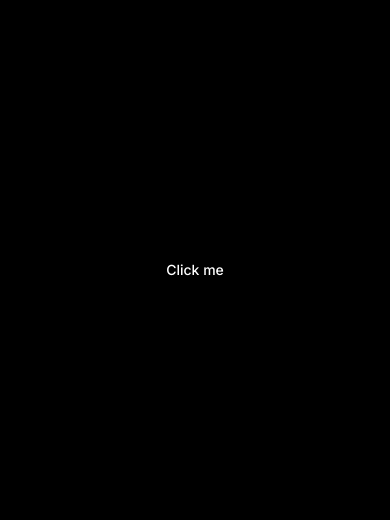
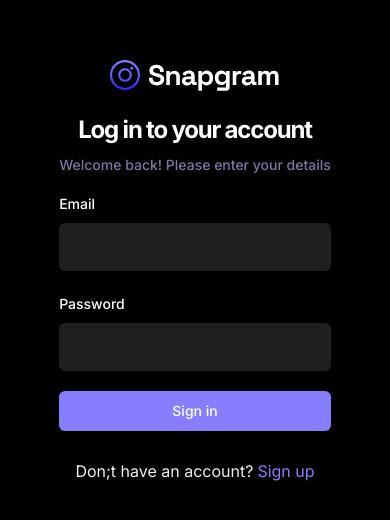
Before and after one commit to BinBin2905/snapgram, a React (Vite) app: page /sign-in in a window 390 px wide. Shown: the part 152-672 px from the top of the page. Built offline with nearby package versions, Linux system fonts and the light colour scheme; no server answers.

Commit message:
Completed TanStack Query

```diff
--- a/package.json
+++ b/package.json
@@ -14,7 +14,9 @@
     "@radix-ui/react-label": "^2.0.2",
     "@radix-ui/react-slot": "^1.0.2",
     "@radix-ui/react-toast": "^1.1.5",
-    "appwrite": "^14.0.0",
+    "@tanstack/react-query": "^5.29.0",
+    "@types/react-query": "^1.2.9",
+    "appwrite": "^13.0.2",
     "class-variance-authority": "^0.7.0",
     "clsx": "^2.1.0",
     "dotenv": "^16.4.5",
@@ -22,6 +24,7 @@
     "react": "^18.2.0",
     "react-dom": "^18.2.0",
     "react-hook-form": "^7.51.2",
+    "react-query": "^3.39.3",
     "react-router-dom": "^6.22.3",
     "tailwind-merge": "^2.2.2",
     "tailwindcss-animate": "^1.0.7",
--- a/src/Types/index.ts
+++ b/src/Types/index.ts
@@ -1,3 +1,12 @@
+export type IContextType = {
+  user: IUser;
+  isLoading: boolean;
+  setUser: React.Dispatch<React.SetStateAction<IUser>>;
+  isAuthenticated: boolean;
+  setIsAuthenticated: React.Dispatch<React.SetStateAction<boolean>>;
+  checkAuthUser: () => Promise<boolean>;
+};
+
 export type INavLink = {
   imgURL: string;
   route: string;
--- a/src/_auth/AuthLayout.tsx
+++ b/src/_auth/AuthLayout.tsx
@@ -12,7 +12,10 @@ const AuthLayout = () => {
           <section className="flex flex-1 justify-center items-center flex-col py-10">
             <Outlet />
           </section>
-          <img />
+          <img
+            src="/public/assets/images/side-img.svg"
+            className="hidden xl:block h-screen w-1/2 object-cover bg-no-repeat"
+          />
         </>
       )}
     </>
--- a/src/_auth/forms/SigninForm.tsx
+++ b/src/_auth/forms/SigninForm.tsx
@@ -1,10 +1,128 @@
+import { zodResolver } from "@hookform/resolvers/zod";
+import { useForm } from "react-hook-form";
 import { Button } from "@/components/ui/button";
+import {
+  Form,
+  FormControl,
+  FormField,
+  FormItem,
+  FormLabel,
+  FormMessage,
+} from "@/components/ui/form";
+import { Input } from "@/components/ui/input";
+import { SigninValidation } from "@/lib/validation";
+import { z } from "zod";
+import Loader from "@/components/shared/Loader";
+import { Link, useNavigate } from "react-router-dom";
+import { useToast } from "@/components/ui/use-toast";
+
+import { useSignInAccount } from "@/lib/react-query/queriesAndMutations";
+import { useUserContext } from "@/context/AuthContext";
 
 const SigninForm = () => {
+  const { toast } = useToast();
+  const { checkAuthUser, isLoading: isUserLoading } = useUserContext();
+  const navigate = useNavigate();
+
+  const { mutateAsync: signInAccount } = useSignInAccount();
+
+  // 1. Define your form.
+  const form = useForm<z.infer<typeof SigninValidation>>({
+    resolver: zodResolver(SigninValidation),
+    defaultValues: {
+      email: "",
+      password: "",
+    },
+  });
+
+  // 2. Define a submit handler.
+  async function onSubmit(values: z.infer<typeof SigninValidation>) {
+    const session = await signInAccount({
+      email: values.email,
+      password: values.password,
+    });
+
+    if (!session) {
+      return toast({ title: "Sign in failed. Please try again." });
+    }
+    console.log("session:", session);
+    const isLoggedIn = await checkAuthUser();
+
+    if (isLoggedIn) {
+      form.reset();
+      navigate("/");
+    } else {
+      return toast({ title: "Sign up failed. Please try again!" });
+    }
+  }
+
   return (
-    <div>
-      <Button>Click me</Button>
-    </div>
+    <Form {...form}>
+      <div className="sm:w-420 flex-center flex-col">
+        <img src="/assets/images/logo.svg" alt="logo" />
+
+        <h2 className="h3-bold md:h2-bold pt-5 sm:pt12">
+          Log in to your account
+        </h2>
+        <p className="text-light-3 small-medium md:base-regular mt-2">
+          Welcome back! Please enter your details
+        </p>
+
+        <form
+          onSubmit={form.handleSubmit(onSubmit)}
+          className="flex flex-col gap-5 w-full mt-4"
+        >
+          <FormField
+            control={form.control}
+            name="email"
+            render={({ field }) => (
+              <FormItem>
+                <FormLabel>Email</FormLabel>
+                <FormControl>
+                  <Input type="email" className="shad-input" {...field} />
+                </FormControl>
+
+                <FormMessage />
+              </FormItem>
+            )}
+          />
+
+          <FormField
+            control={form.control}
+            name="password"
+            render={({ field }) => (
+              <FormItem>
+                <FormLabel>Password</FormLabel>
+                <FormControl>
+                  <Input type="password" className="shad-input" {...field} />
+                </FormControl>
+
+                <FormMessage />
+              </FormItem>
+            )}
+          />
+
+          <Button type="submit" className="shad-button_primary">
+            {isUserLoading ? (
+              <div className="flex-center gap-2 ">
+                <Loader /> Loading...
+              </div>
+            ) : (
+              "Sign in"
+            )}
+          </Button>
+          <p className="text-small-regular text-light-2 text-center mt-2">
+            Don;t have an account?
+            <Link
+              to="/sign-up"
+              className="text-primary-500 text-small-semibold ml-1"
+            >
+              Sign up
+            </Link>
+          </p>
+        </form>
+      </div>
+    </Form>
   );
 };
 
--- a/src/_auth/forms/SignupForm.tsx
+++ b/src/_auth/forms/SignupForm.tsx
@@ -13,13 +13,25 @@ import { Input } from "@/components/ui/input";
 import { SignupValidation } from "@/lib/validation";
 import { z } from "zod";
 import Loader from "@/components/shared/Loader";
-import { Link } from "react-router-dom";
+import { Link, useNavigate } from "react-router-dom";
 import { useToast } from "@/components/ui/use-toast";
-import { createUserAccount } from "@/lib/appwrite/api";
+
+import {
+  useCreateUserAccount,
+  useSignInAccount,
+} from "@/lib/react-query/queriesAndMutations";
+import { useUserContext } from "@/context/AuthContext";
 
 const SignupForm = () => {
   const { toast } = useToast();
-  const isLoading = false;
+  const { checkAuthUser, isLoading: isUserLoading } = useUserContext();
+  const navigate = useNavigate();
+
+  const { mutateAsync: createUserAccount, isPending: isCreatingAccount } =
+    useCreateUserAccount();
+
+  const { mutateAsync: signInAccount, isPending: isSigningIn } =
+    useSignInAccount();
 
   // 1. Define your form.
   const form = useForm<z.infer<typeof SignupValidation>>({
@@ -43,7 +55,23 @@ const SignupForm = () => {
       });
     }
 
-    // const session = await signInAccount();
+    const session = await signInAccount({
+      email: values.email,
+      password: values.password,
+    });
+
+    if (!session) {
+      return toast({ title: "Sign in failed. Please try again." });
+    }
+    console.log("session:", session);
+    const isLoggedIn = await checkAuthUser();
+
+    if (isLoggedIn) {
+      form.reset();
+      navigate("/");
+    } else {
+      return toast({ title: "Sign up failed. Please try again!" });
+    }
   }
 
   return (
@@ -123,7 +151,7 @@ const SignupForm = () => {
           />
 
           <Button type="submit" className="shad-button_primary">
-            {isLoading ? (
+            {isCreatingAccount ? (
               <div className="flex-center gap-2 ">
                 <Loader /> Loading...
               </div>
--- /dev/null
+++ b/src/context/AuthContext.tsx
@@ -0,0 +1,82 @@
+import { IContextType, IUser } from "@/Types";
+import { getCurrentUser } from "@/lib/appwrite/api";
+import { createContext, useContext, useEffect, useState } from "react";
+import { useNavigate } from "react-router-dom";
+
+export const INITIAL_USER = {
+  id: "",
+  name: "",
+  username: "",
+  email: "",
+  imageUrl: "",
+  bio: "",
+};
+
+const INITIAL_STATE = {
+  user: INITIAL_USER,
+  isLoading: false,
+  isAuthenticated: false,
+  setUser: () => {},
+  setIsAuthenticated: () => {},
+  checkAuthUser: async () => false as boolean,
+};
+
+const AuthContext = createContext<IContextType>(INITIAL_STATE);
+
+const AuthProvider = ({ children }: { children: React.ReactNode }) => {
+  const [user, setUser] = useState<IUser>(INITIAL_USER);
+  const [isLoading, setIsLoading] = useState(false);
+  const [isAuthenticated, setIsAuthenticated] = useState(false);
+  const navigate = useNavigate();
+
+  const checkAuthUser = async () => {
+    try {
+      const currentAccount = await getCurrentUser();
+
+      if (currentAccount) {
+        setUser({
+          id: currentAccount.$id,
+          name: currentAccount.name,
+          username: currentAccount.username,
+          email: currentAccount.email,
+          imageUrl: currentAccount.imageUrl,
+          bio: currentAccount.bio,
+        });
+        setIsAuthenticated(true);
+        return true;
+      }
+      return false;
+    } catch (error) {
+      console.log(error);
+      return false;
+    } finally {
+      setIsLoading(false);
+    }
+  };
+
+  useEffect(() => {
+    if (
+      localStorage.getItem("cookieFallback") === "[]" ||
+      localStorage.getItem("cookieFallback") === null
+    ) {
+      navigate("/sign-in");
+    }
+
+    checkAuthUser();
+  }, []);
+
+  const value = {
+    user,
+    setUser,
+    isLoading,
+    isAuthenticated,
+    setIsAuthenticated,
+    checkAuthUser,
+  };
+
+  return <AuthContext.Provider value={value}>{children}</AuthContext.Provider>;
+};
+
+export default AuthProvider;
+
+export const useUserContext = () => useContext(AuthContext);
--- a/src/lib/appwrite/config.ts
+++ b/src/lib/appwrite/config.ts
@@ -4,7 +4,7 @@ export const appwriteConfig = {
   url: import.meta.env.VITE_APPWRITE_URL,
   projectId: import.meta.env.VITE_APPWRITE_PROJECT_ID,
   databaseId: import.meta.env.VITE_APPWRITE_DATABASE_ID,
-  storageId: import.meta.env.VITE_APPWRTIE_STORAGE_ID,
+  storageId: import.meta.env.VITE_APPWRITE_STORAGE_ID,
   userCollectionId: import.meta.env.VITE_APPWRITE_USER_COLLECTION_ID,
   postCollectionId: import.meta.env.VITE_APPWRITE_POST_COLLECTION_ID,
   savesCollectionId: import.meta.env.VITE_APPWRITE_SAVES_COLLECTION_ID,
--- /dev/null
+++ b/src/lib/react-query/QueryProvider.tsx
@@ -0,0 +1,10 @@
+import { QueryClient, QueryClientProvider } from "@tanstack/react-query";
+import { ReactNode } from "react";
+
+const queryClient = new QueryClient();
+
+export const QueryProvider = ({ children }: { children: ReactNode }) => {
+  return (
+    <QueryClientProvider client={queryClient}>{children}</QueryClientProvider>
+  );
+};
--- /dev/null
+++ b/src/lib/react-query/queriesAndMutations.ts
@@ -0,0 +1,23 @@
+import { INewUser } from "@/Types";
+import {
+  useQuery,
+  useMutation,
+  useQueryClient,
+  useInfiniteQuery,
+  QueryClient,
+} from "@tanstack/react-query";
+
+import { createUserAccount, signInAccount } from "../appwrite/api";
+
+export const useCreateUserAccount = () => {
+  return useMutation({
+    mutationFn: (user: INewUser) => createUserAccount(user),
+  });
+};
+
+export const useSignInAccount = () => {
+  return useMutation({
+    mutationFn: (user: { email: string; password: string }) =>
+      signInAccount(user),
+  });
+};
--- a/src/lib/validation/index.ts
+++ b/src/lib/validation/index.ts
@@ -8,3 +8,10 @@ export const SignupValidation = z.object({
     .string()
     .min(8, { message: "Password must be at least 8 characters." }),
 });
+
+export const SigninValidation = z.object({
+  email: z.string().email(),
+  password: z
+    .string()
+    .min(8, { message: "Password must be at least 8 characters." }),
+});
--- a/src/main.tsx
+++ b/src/main.tsx
@@ -1,9 +1,15 @@
 import ReactDOM from "react-dom/client";
 import App from "./App";
 import { BrowserRouter } from "react-router-dom";
+import AuthProvider from "./context/AuthContext";
+import { QueryProvider } from "./lib/react-query/QueryProvider";
 
 ReactDOM.createRoot(document.getElementById("root")!).render(
   <BrowserRouter>
-    <App />
+    <QueryProvider>
+      <AuthProvider>
+        <App />
+      </AuthProvider>
+    </QueryProvider>
   </BrowserRouter>
 );
```
Also changed, not shown: src/lib/appwrite/api.ts (+33 -2 lines), 1 other file (tests, documents, lock files or other folders).
